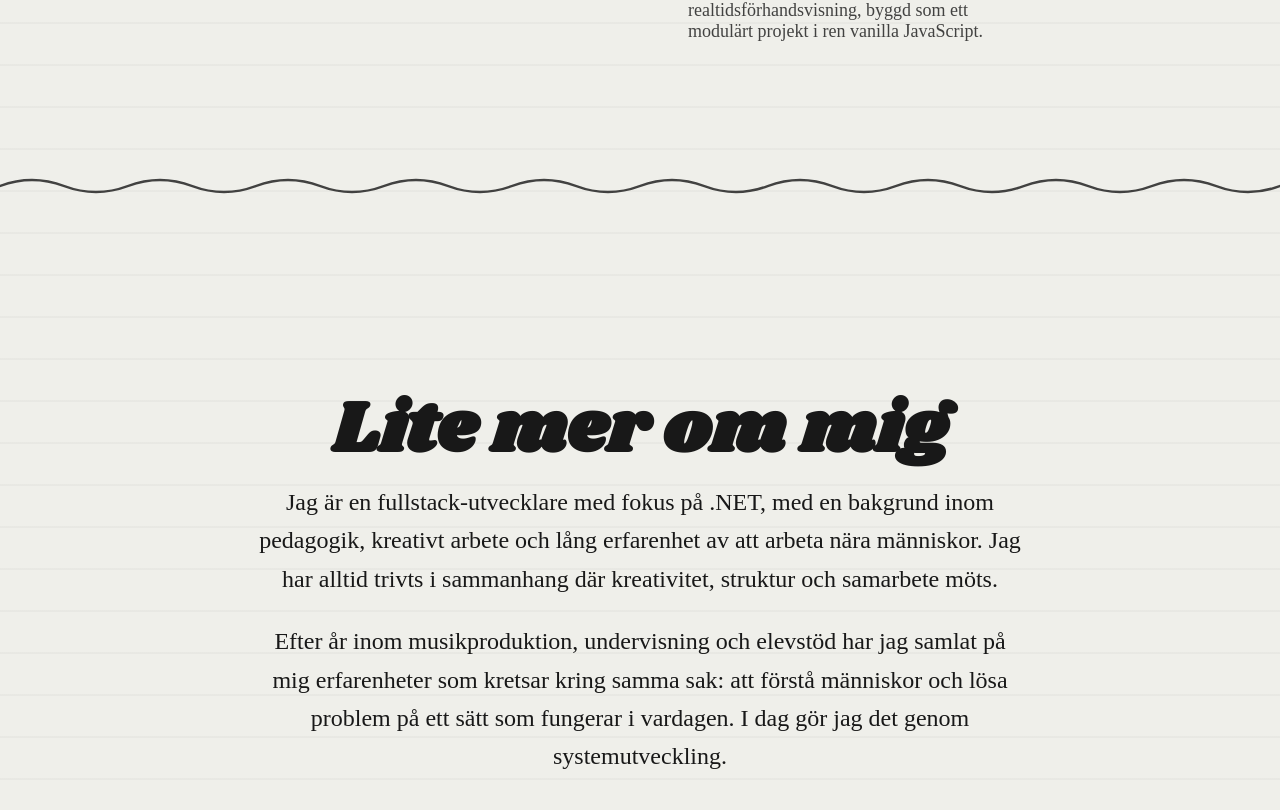
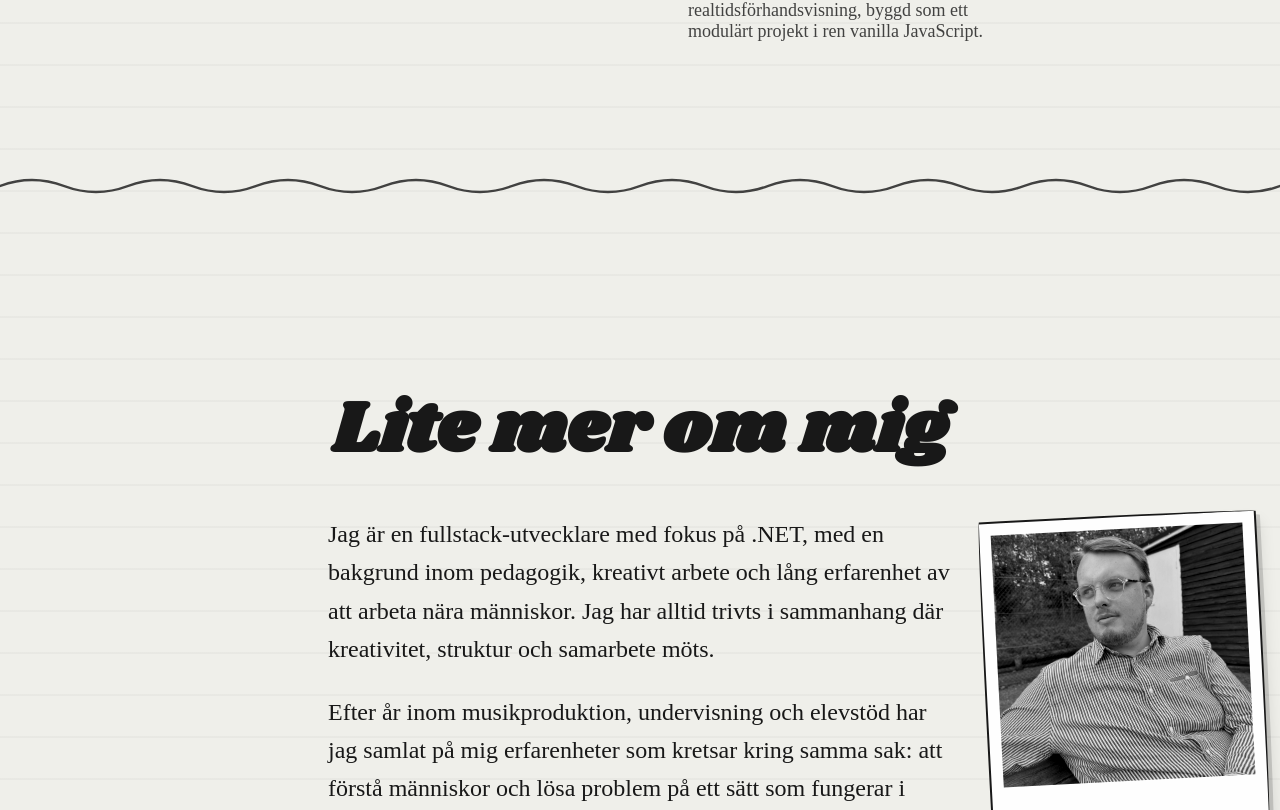
Before and after one commit to discovicke/portfolio-mono, a React (Vite) app: page / in a window 1280 px wide. Shown: the part 2790-3600 px from the top of the page. Built offline with nearby package versions, Linux system fonts and the light colour scheme.

Commit message:
Enhance About component layout for improved responsiveness and visual structure

```diff
--- a/src/components/About.css
+++ b/src/components/About.css
@@ -11,10 +11,67 @@
 }
 
 .about-content {
-  max-width: 48rem;
+  max-width: 100rem;
   margin: 0 auto;
   position: relative;
   z-index: 1;
+}
+
+/* Rubrik centrerad */
+.about-title {
+  margin-bottom: 2rem;
+  text-align: center;
+}
+
+/* Layout: mobil = kolumn, desktop = tre kolumner */
+.about-layout {
+  display: flex;
+  flex-direction: column;
+  gap: 3rem;
+  align-items: center;
+}
+
+@media (min-width: 900px) {
+  .about-layout {
+    display: grid;
+    grid-template-columns: 280px 1fr 280px;
+    gap: 2rem;
+    align-items: start;
+  }
+}
+
+/* Vänster kolumn (tom för balans) */
+.about-spacer-column {
+  display: none;
+}
+
+@media (min-width: 900px) {
+  .about-spacer-column {
+    display: block;
+  }
+}
+
+/* Text-kolumn (mitten) */
+.about-text-column {
+  flex: 1;
+  min-width: 0;
+}
+
+/* Polaroid-kolumn (höger) */
+.about-polaroid-column {
+  flex-shrink: 0;
+  display: flex;
+  justify-content: center;
+  order: 1; /* På mobil: visa efter text */
+}
+
+@media (min-width: 900px) {
+  .about-polaroid-column {
+    order: 0; /* På desktop: visa i naturlig ordning (till höger) */
+    position: sticky;
+    top: 8rem;
+    justify-content: flex-start;
+  }
 }
 
 /* Rotating background shape - Roterande bakgrundsform */
@@ -55,6 +112,7 @@
   display: flex;
   flex-direction: column;
   gap: 1.5rem;
+  text-align: left;
 }
 
 .about-bio p {
```
